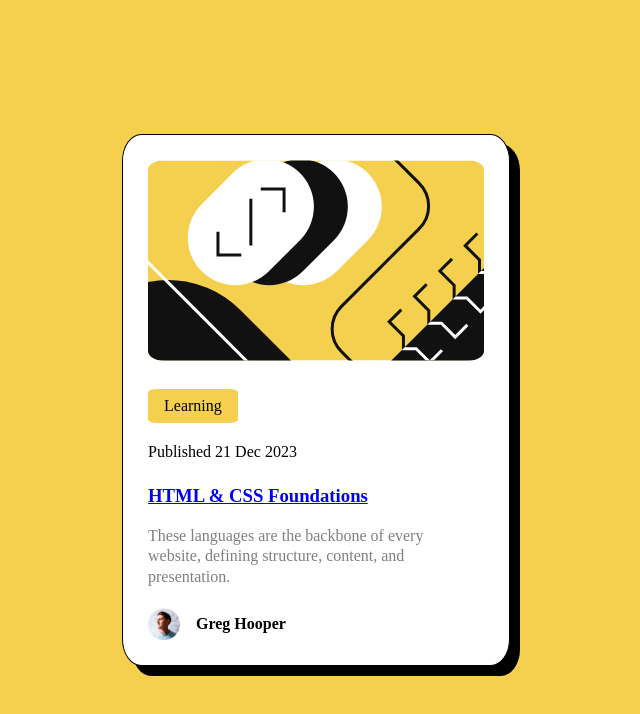
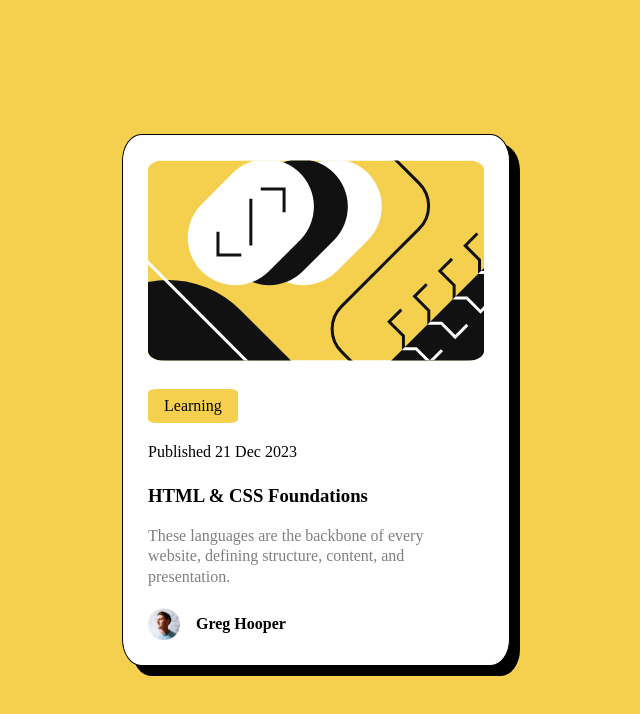
Before and after one commit to Fluffyboiiiiii/blogpreviewcard.github.io, a plain HTML site: page index.html in a window 1280 px wide. Shown: the whole page, without its empty margins (324-964 px from the left). Drawn offline with Linux system fonts and the light colour scheme.

Commit message:
Update index.html

```diff
--- a/index.html
+++ b/index.html
@@ -42,9 +42,8 @@
         <p>Learning</p>
       </div>
       <p class="published">Published 21 Dec 2023</p>
-      <a href="#">
   <h3>HTML &amp; CSS Foundations</h3>
-      </a>
+
       <section>
         <p>These languages are the backbone of every</p>
         <p>website, defining structure, content, and</p>
```
